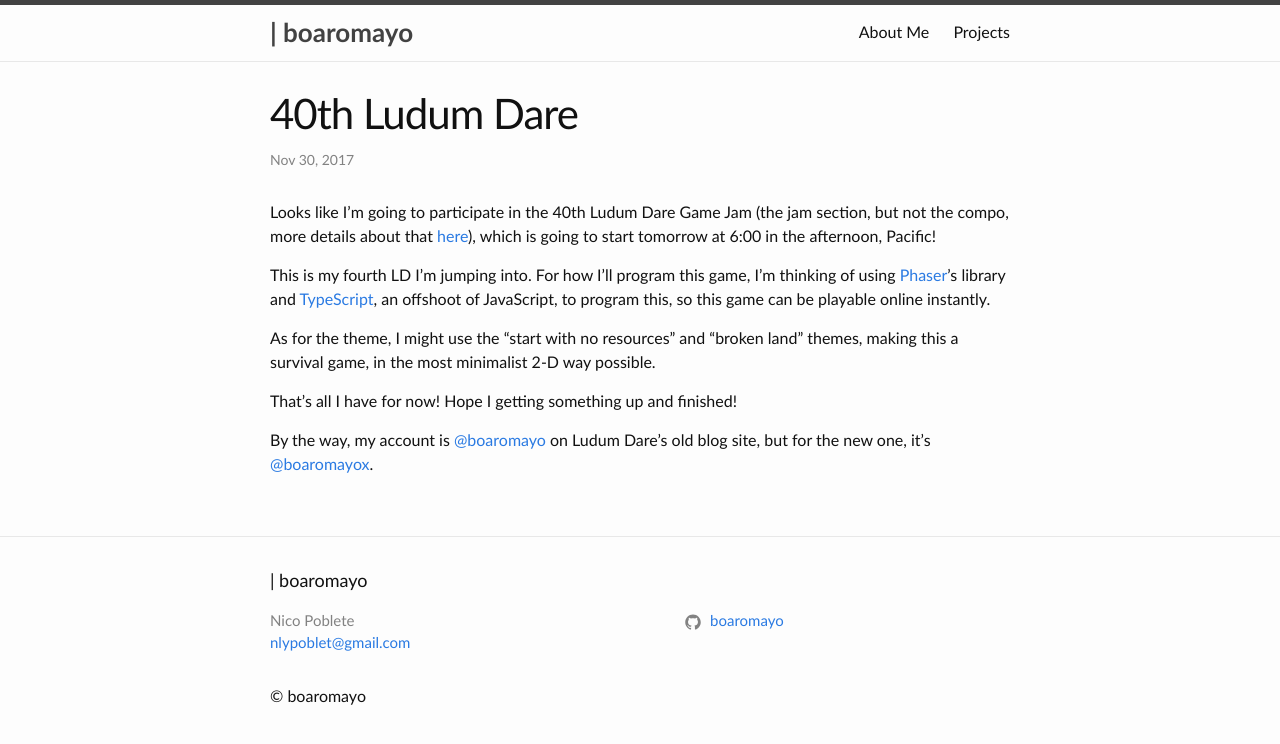
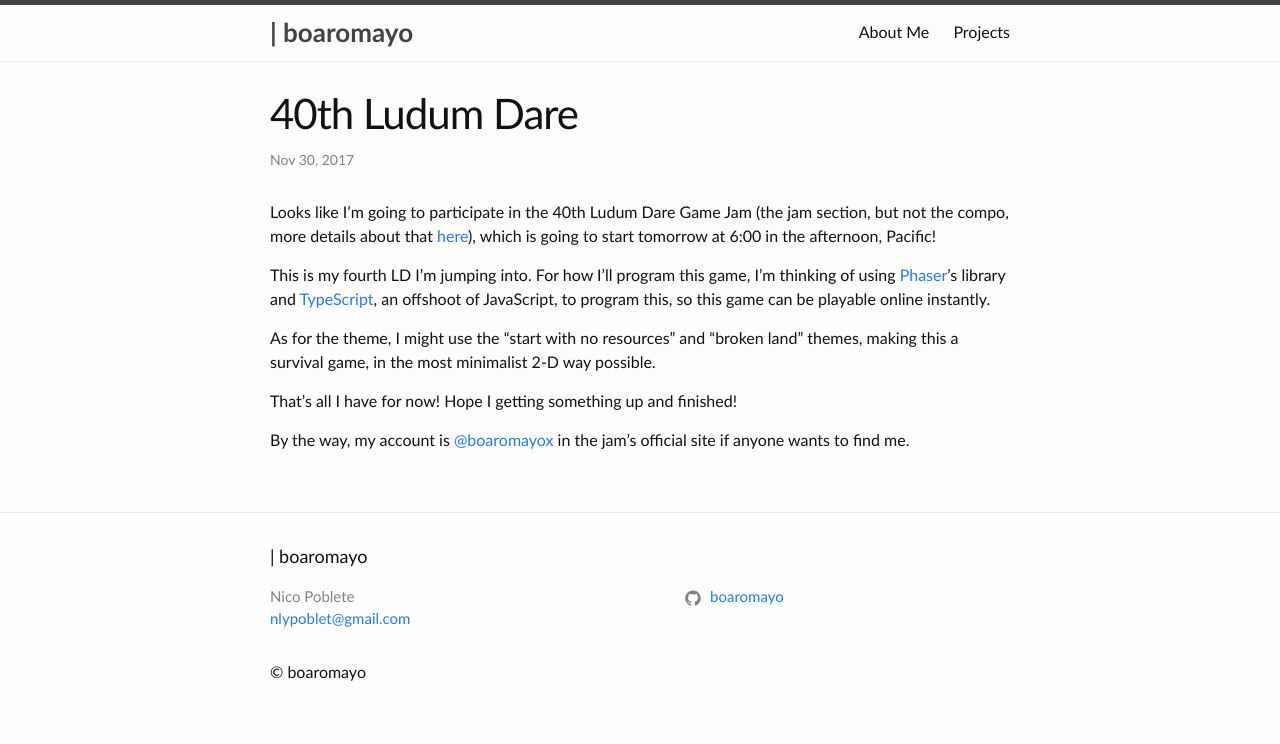
Before and after one commit to boaromayo/boaromayo.net-portfolio, a Jekyll site: the page built from _posts/2017-11-30-ludum-dare.md, in a window 1280 px wide. Shown: the top 744 px of the page. Built offline with Jekyll 4.4.1, drawn with Linux system fonts in a browser that asks for light colours.

Commit message:
Edited new post

```diff
--- a/_posts/2017-11-30-ludum-dare.md
+++ b/_posts/2017-11-30-ludum-dare.md
@@ -13,4 +13,4 @@ As for the theme, I might use the "start with no resources" and "broken land" th
 
 That's all I have for now! Hope I getting something up and finished!
 
-By the way, my account is [@boaromayo](https://ludumdare.com/compo/author/boaromayo) on Ludum Dare's old blog site, but for the new one, it's [@boaromayox](https://ldjam.com/users/boaromayox).
+By the way, my account is [@boaromayox](https://ldjam.com/users/boaromayox) in the jam's official site if anyone wants to find me.
```
